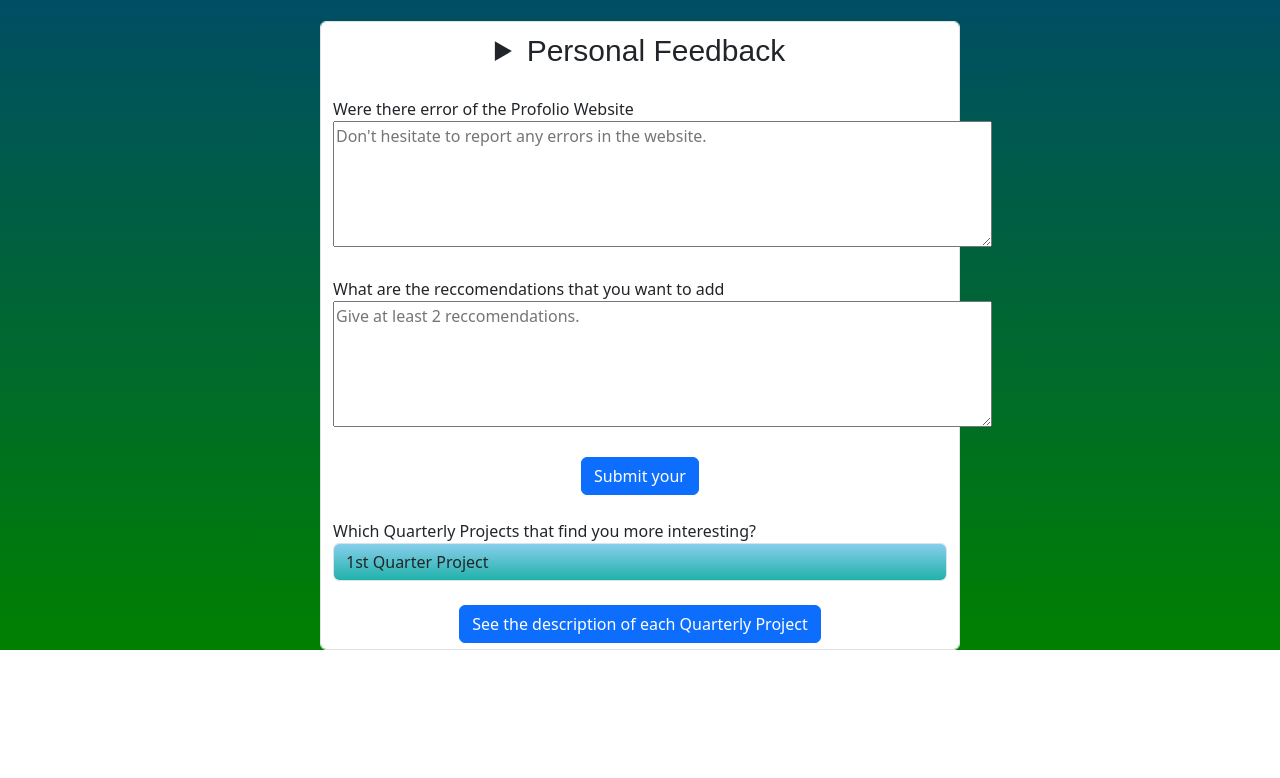
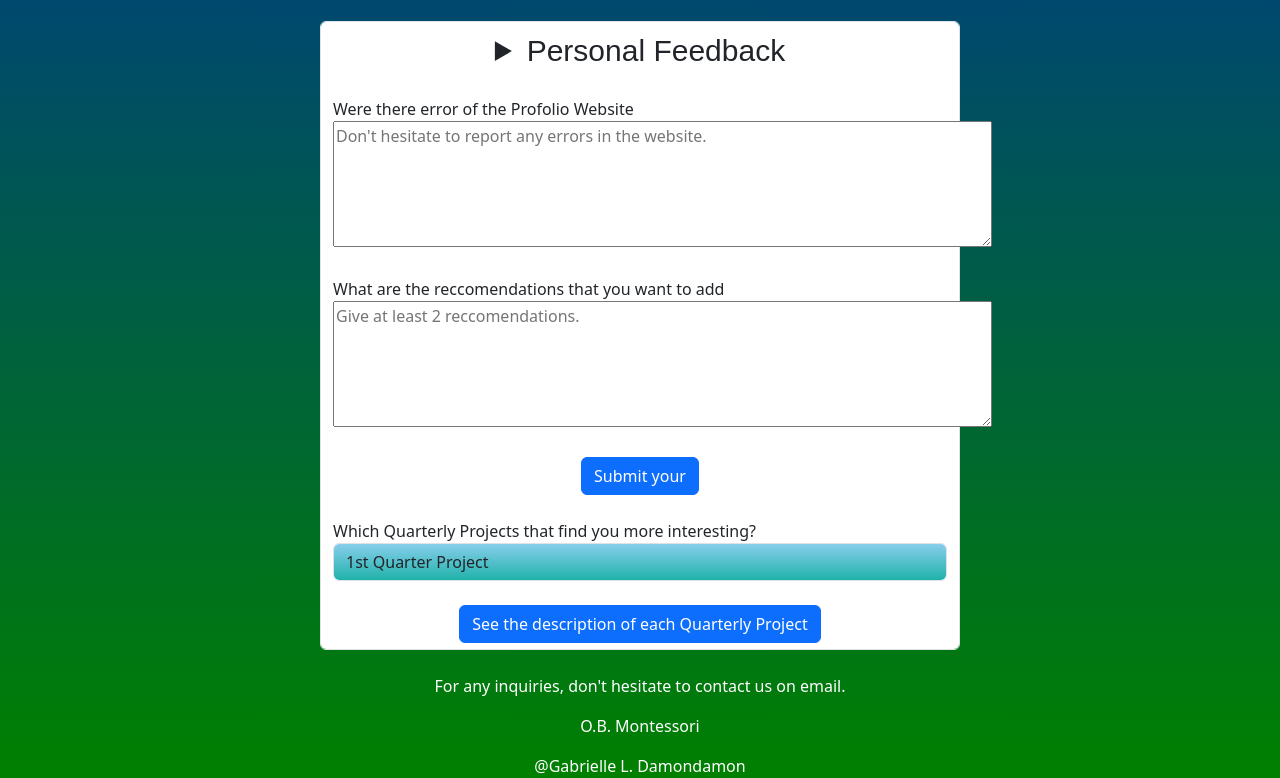
Before and after one commit to SvenGabrielle109/Fairview_ICT9Topaz_Q4Project_Group-4, a plain HTML site: page comment.html in a window 1280 px wide. Shown: the part 1007-1785 px from the top of the page. Before the commit the page ends 1657 px from the top, so only its background shows below. Drawn offline with nearby package versions, Linux system fonts and the light colour scheme; a web font is replaced by a local one.

Commit message:
Update comment.html

```diff
--- a/comment.html
+++ b/comment.html
@@ -264,10 +264,23 @@
   						</form>
   					</section>
   				</div>
-  			</div>
+
+				<br>
+
+				<center>
+					<section class="footer">
+						<footer>
+							<p>For any inquiries, don't hesitate to contact us on email.</p>
+							<p>O.B. Montessori</p>
+							<footer>@Gabrielle L. Damondamon</footer>
+						</footer>
+					</section>
+				</center>
   			</div>
   		</div>
   	</center>
+
+
 
   	<script src="https://code.jquery.com/jquery-3.5.1.slim.min.js"></script>
 	<script src="https://cdn.jsdelivr.net/npm/@popperjs/core@2.5.2/dist/umd/popper.min.js"></script>
```
